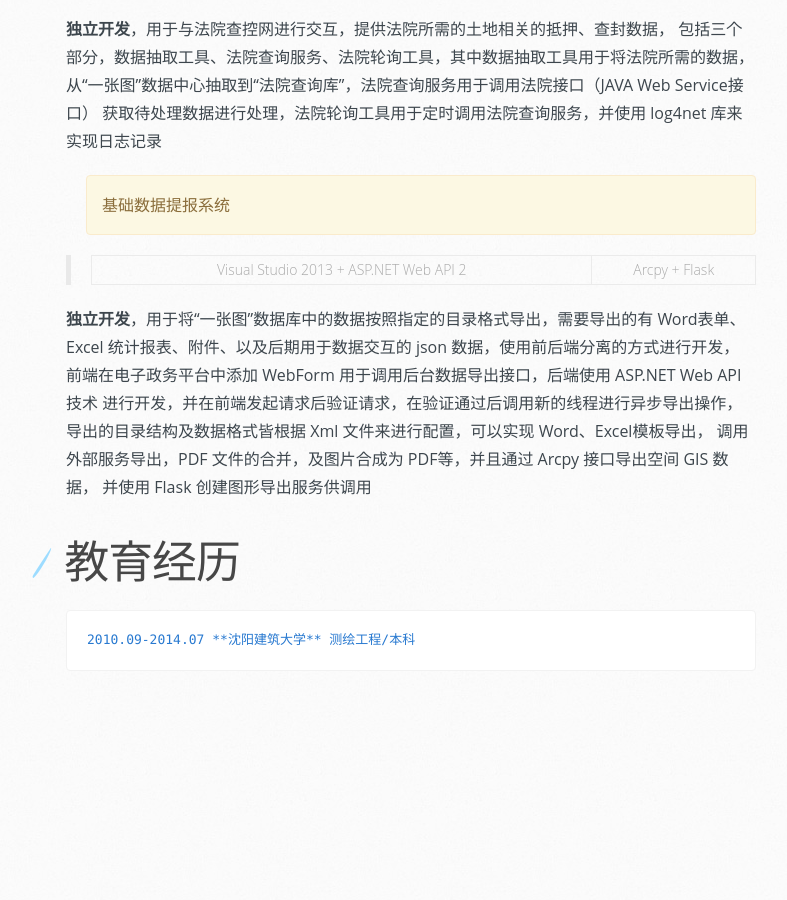
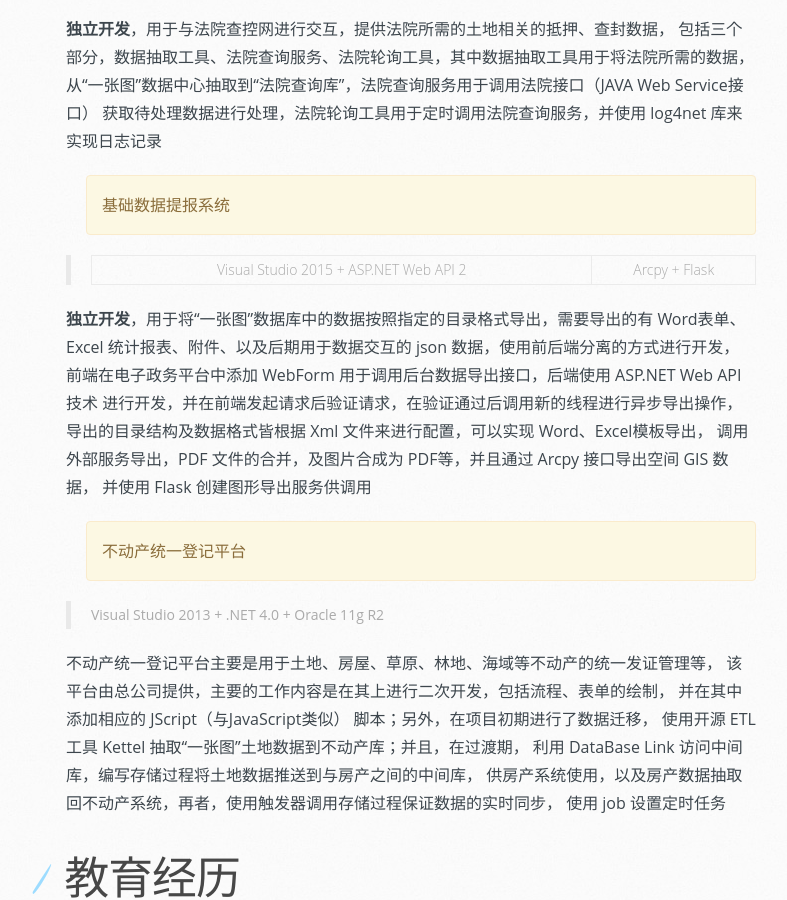
Before and after one commit to baiyangcao/baiyangcao.github.io, a Jekyll site: the page built from cv.md, in a window 1280 px wide and 900 px high, scrolled down 3552 px. Shown: the whole window, without its empty margins (104-891 px from the left). Built offline with Jekyll 4.4.1, drawn with Linux system fonts in a browser that asks for light colours; nearby versions of some CDN libraries; library files that are not in the unit come from our copies; before the commit the page ends 4281 px from its top, so only the background shows below that; some of the changed text lies outside the part shown.

Commit message:
简历-项目经历添加不动产统一登记平台

````diff
--- a/cv.md
+++ b/cv.md
@@ -77,7 +77,7 @@ layout: cv
 
 <div class="alert alert-warning" style="margin-left: 20px">沈阳移动办公平台</div>
 
-> Visual Studio 2013 + .NET 4.0 + Oracle 11g
+> Visual Studio 2013 + .NET 4.0 + Oracle 11g R2
 
 基于电子政务平台的用户及公文系统，开发移动办公平台，用于局领导的日常公文处理及各项咨询的管理，
 并包括图形端模块用于空间数据的浏览，主要工作如下：
@@ -100,7 +100,7 @@ layout: cv
 
 <div class="alert alert-warning" style="margin-left: 20px">基础数据提报系统</div>
 
-> Visual Studio 2013 + ASP.NET Web API 2 | Arcpy + Flask
+> Visual Studio 2015 + ASP.NET Web API 2 | Arcpy + Flask
 
 **独立开发**，用于将“一张图”数据库中的数据按照指定的目录格式导出，需要导出的有 Word表单、
 Excel 统计报表、附件、以及后期用于数据交互的 json 数据，使用前后端分离的方式进行开发，
@@ -110,6 +110,18 @@ Excel 统计报表、附件、以及后期用于数据交互的 json 数据，
 调用外部服务导出，PDF 文件的合并，及图片合成为 PDF等，并且通过 Arcpy 接口导出空间 GIS 数据，
 并使用 Flask 创建图形导出服务供调用
 
+<div class="alert alert-warning" style="margin-left: 20px">不动产统一登记平台</div>
+
+> Visual Studio 2013 + .NET 4.0 + Oracle 11g R2
+
+不动产统一登记平台主要是用于土地、房屋、草原、林地、海域等不动产的统一发证管理等，
+该平台由总公司提供，主要的工作内容是在其上进行二次开发，包括流程、表单的绘制，
+并在其中添加相应的 JScript（与JavaScript类似） 脚本；另外，在项目初期进行了数据迁移，
+使用开源 ETL 工具 Kettel 抽取“一张图”土地数据到不动产库；并且，在过渡期，
+利用 DataBase Link 访问中间库，编写存储过程将土地数据推送到与房产之间的中间库，
+供房产系统使用，以及房产数据抽取回不动产系统，再者，使用触发器调用存储过程保证数据的实时同步，
+使用 job 设置定时任务
+
 # 教育经历
 
 ```
````
